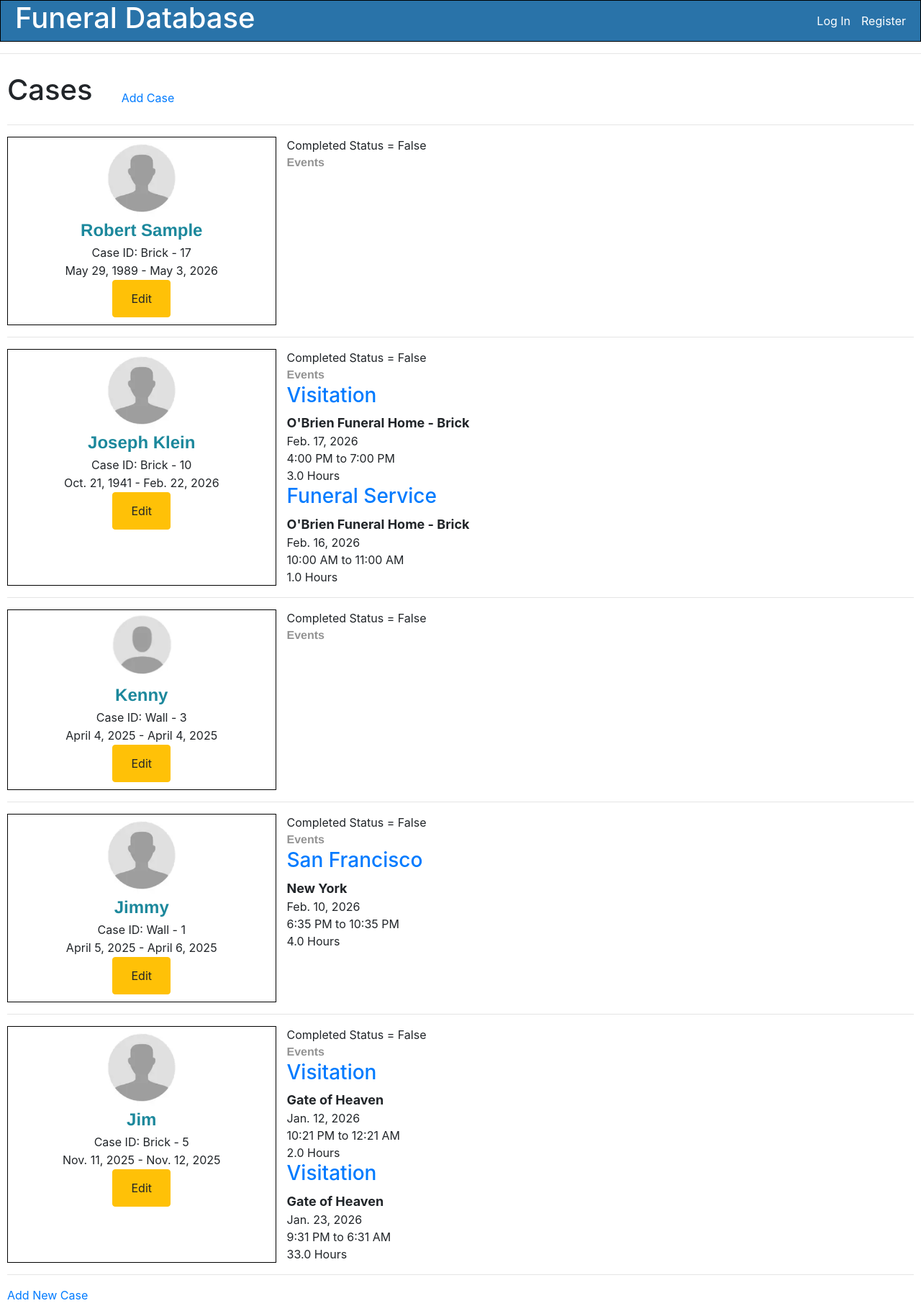
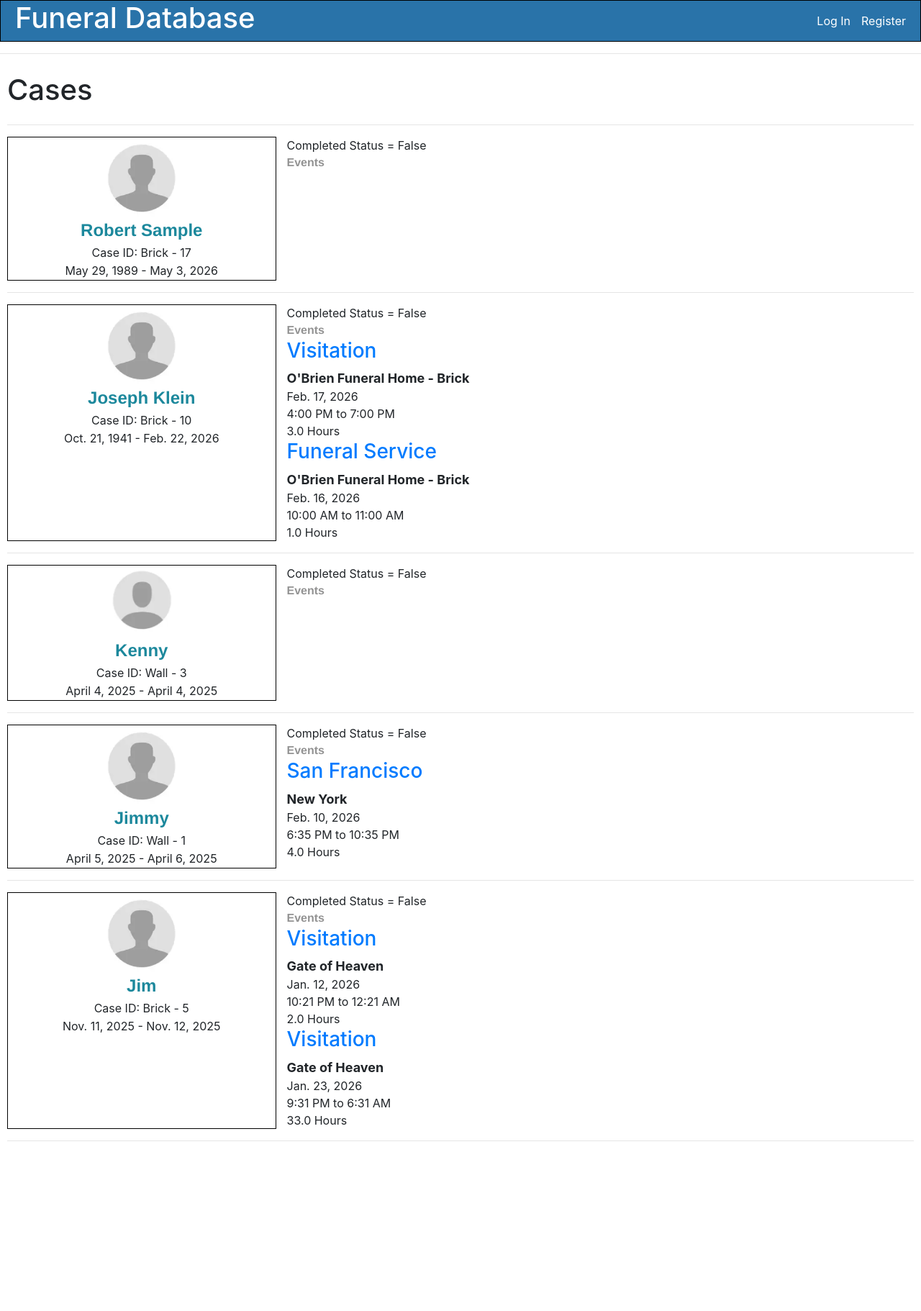
Before and after one commit to Paul-Bearer/Final-Project, a Django app: page / in a window 1280 px wide. Shown: the whole page at 72% size. After the commit the page ends 1586 px from the top, so only its background shows below. Run offline with Django 5.2, Linux system fonts and the light colour scheme; data comes from the database, SQL or seed files in the repository; some libraries are stand-ins or nearby versions.

Commit message:
Update index.html

```diff
--- a/project/myapp/templates/myapp/index.html
+++ b/project/myapp/templates/myapp/index.html
@@ -5,7 +5,9 @@
 
 <div class="index_case_header">
     <h1>Cases</h1>
-    <a href="{% url 'add_case' %}">Add Case</a>
+    {% if user.is_authenticated %}
+        <a href="{% url 'add_case' %}">Add Case</a>
+    {% endif %}
 </div>
 
 <hr>
@@ -31,9 +33,11 @@
                 <p>{{case.person.name}}</p>
                 <p>Case ID: {{case.person.case_id}}</p>
                 <p>{{case.person.date_of_birth}} - {{case.person.date_of_death}}</p>
+                {% if user.is_authenticated %}
                     <div class="btn btn-warning index_edit_button">
                         <a class="btn btn-warning" href="{% url 'edit_case' deceased_id=case.person.id %}" role="button">Edit</a>
                     </div>
+                {% endif %}
             </div>
 
         </div>
@@ -77,8 +81,4 @@
     <hr>
 {% endfor %}
 
-
-    <!-- hyperlink this -->
-    <a href="{% url 'add_case' %}">Add New Case</a>
-
 {% endblock %}
```
